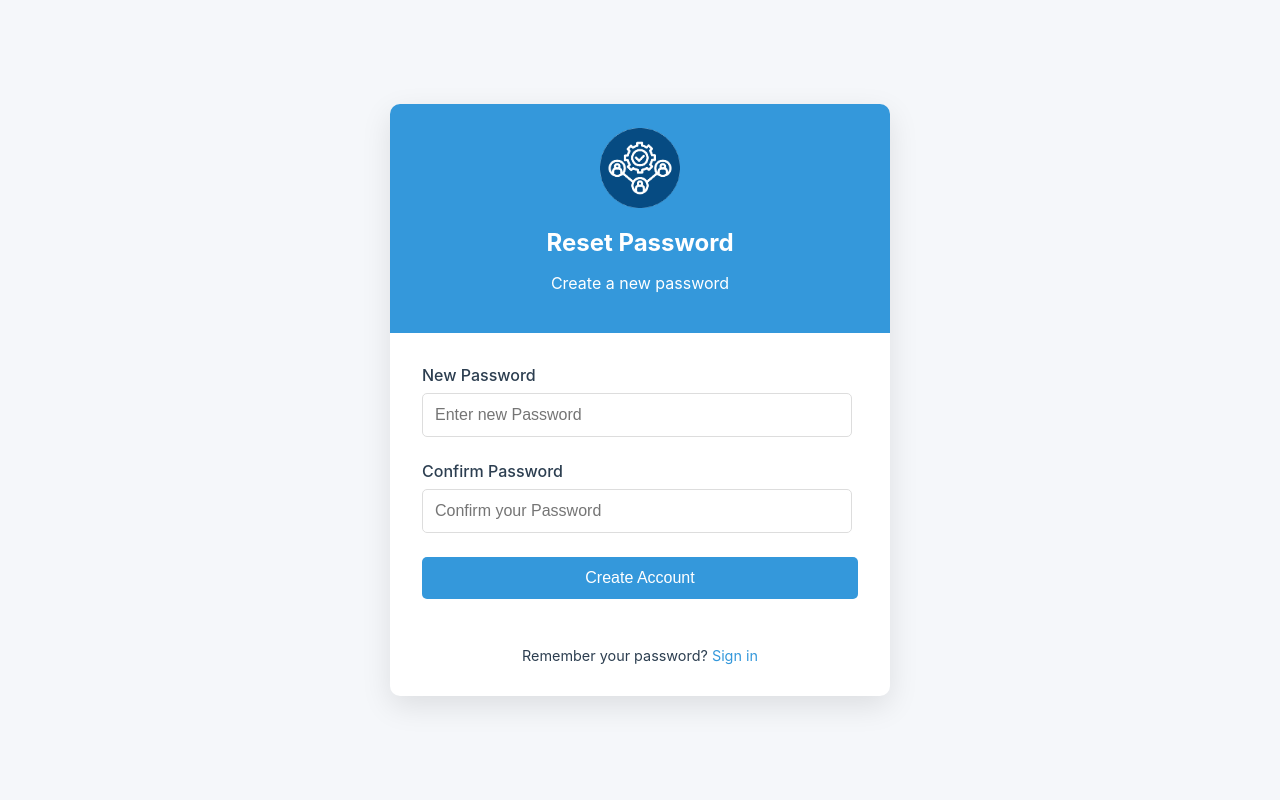
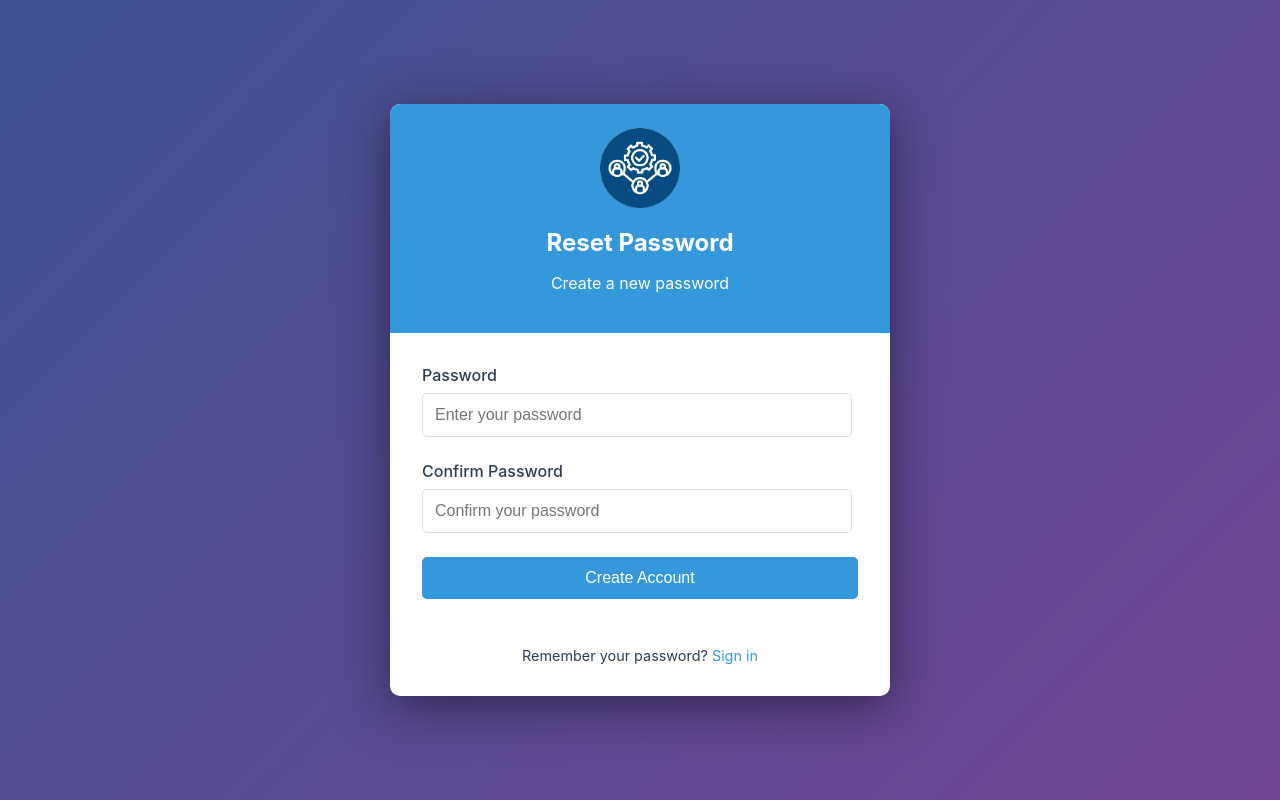
Before and after one commit to Anush980/Customer_Inventory_Management_System, a React (Create React App) app: page /reset in a window 1280 px wide. Built offline with nearby package versions, Linux system fonts and the light colour scheme.

Commit message:
Refactored auth code

```diff
--- a/src/components/auth/AuthForm.jsx
+++ b/src/components/auth/AuthForm.jsx
@@ -2,40 +2,44 @@ import React from "react";
 import "./authform.css";
 import authConfigs from "./authConfigs";
 import AuthHeader from "./authHeader";
-import AuthInput from "./authInput";
-import RememberForgot from "./remember";
+import RememberForgot from "./rememberForgot";
 import Divider from "./divider";
 import SocialLogin from "./socialLogin";
 import AuthFooter from "./authFooter";
 import Button from "../ui/button";
+import Agreement from "./agreement";
 
+const AuthForm = ({ type, onSubmit, children }) => {
+  const config = authConfigs[type];
+  if (!config) return <p>Unknown type.</p>;
 
-const AuthForm = ({ type }) => {
-  const config = authConfigs[type];
-
-  if (!config) return <p>Unknown type.</p>;
   return (
     <div className="auth-container">
       <AuthHeader title={config.title} subtitle={config.subTitle} />
+
       <div className="auth-body">
-        <form action="" method="post" id="login-form">
-          {config.fields.map((field) => {
-            return (
-              <AuthInput
-                label={field.label}
-                type={field.type}
-                placeholder={field.placeholder}
-              />
-            );
-          })}
+        <form onSubmit={onSubmit}>
+
+          {children}
+
           {type === "login" && <RememberForgot />}
+          {type === "register" && <Agreement />}
+
           <Button label={config.buttonText} />
         </form>
-        {(type === "login" || type === "register") && <Divider label={config.dividerText} />}
 
-       {(type === "login" || type === "register") && <SocialLogin />}
+        {(type === "login" || type === "register") && (
+          <Divider label={config.dividerText} />
+        )}
+
+        {(type === "login" || type === "register") && <SocialLogin />}
       </div>
-      <AuthFooter footerText={config.footerText} destination={config.switchLink.to} text={config.switchLink.text} />
+
+      <AuthFooter
+        footerText={config.footerText}
+        destination={config.switchLink.to}
+        text={config.switchLink.text}
+      />
     </div>
   );
 };
--- /dev/null
+++ b/src/components/auth/agreement.css
@@ -0,0 +1,24 @@
+.agreement {
+  display: flex;
+  align-items: center;
+  gap: 0.5rem;
+  margin: 1.5rem 0;
+}
+
+.agreement input[type="checkbox"] {
+  margin: 0;
+}
+
+.agreement label {
+  cursor: pointer;
+  line-height: 1.2;
+}
+
+.agreement a {
+  color: #007bff;
+  text-decoration: underline;
+}
+
+.agreement a:hover {
+  color: #0056b3;
+}
--- /dev/null
+++ b/src/components/auth/agreement.jsx
@@ -0,0 +1,22 @@
+import React from 'react';
+import './agreement.css';
+
+const Agreement = () => {
+  return (
+    <div className="agreement">
+      <input type="checkbox" id="agreement" required />
+      <label htmlFor="agreement">
+        I agree to the{" "}
+        <a href="/register" target="_parent" >
+           Terms of Service
+        </a>{" "}
+        and{" "}
+        <a href="/register" target="_parent">
+          Privacy Policy
+        </a>
+      </label>
+    </div>
+  );
+}
+
+export default Agreement;
--- a/src/components/auth/authConfigs.js
+++ b/src/components/auth/authConfigs.js
@@ -3,10 +3,6 @@ const authConfigs ={
     login:{
     title: "Welcome Back",
     subTitle: "Sign in to your account",
-    fields: [
-      { label: "Email Address", type: "email", placeholder: "Enter your Email" },
-      { label: "Password", type: "password", placeholder: "Enter your Password" }
-    ],
     buttonText: "Sign In",
     dividerText:"or continue with",
     footerText: "Don't have an account?",
@@ -16,24 +12,15 @@ const authConfigs ={
 register:{
     title: "Create Account",
     subTitle: "Get started with your free account",
-    fields: [
-      { label: "Email Address", type: "email", placeholder: "Enter your Email" },
-      { label: "Password", type: "password", placeholder: "Enter your Password" },
-      { label: "Confirm Password", type: "password", placeholder: "Confirm your Password" }
-    ],
     buttonText: "Create Account",
     dividerText:"or sign up with",
     footerText: "Already have an account?",
     switchLink: { text: "Sign in", to: "/login" }
-}
-,
+},
+
 reset:{
     title:"Reset Password",
     subTitle:"Create a new password",
-    fields: [
-      { label: "New Password", type: "password", placeholder: "Enter new Password" },
-      { label: "Confirm Password", type: "password", placeholder: "Confirm your Password" }
-    ],
     buttonText: "Create Account",
     footerText: "Remember your password?",
     switchLink: { text: "Sign in", to: "/login" }
--- a/src/components/auth/authform.css
+++ b/src/components/auth/authform.css
@@ -1,19 +1,21 @@
 body {
-            background-color: #f5f7fa;
+              background: linear-gradient(135deg, #415194, #6e4593);
             display: flex;
             justify-content: center;
             align-items: center;
             min-height: 100vh;
         }
 
+
 .auth-container {
             width: 500px;
             max-width: 600px;
-            background-color: white;
+            background-color: rgb(255, 255, 255);
             border-radius: 10px;
-            box-shadow: 0 10px 30px rgba(0, 0, 0, 0.1);
+            box-shadow: 0 10px 50px rgba(0, 0, 0, 0.5);
             overflow: hidden;
         }
+
 @media (max-width: 768px) {
   .auth-container {
     padding: 1.5rem;
@@ -26,7 +28,8 @@ body {
 @media (max-width: 480px) {
   .auth-container {
     width: 90%;
-    padding: 1rem;
+    padding: 0.8rem;
+    margin:0 auto;
     min-height: 300px;
   }
 
--- a/src/components/auth/rememberForgot.css
+++ b/src/components/auth/rememberForgot.css
@@ -3,15 +3,18 @@
             justify-content: space-between;
             align-items: center;
             margin: 1.5rem;
+
         }
 
         .remember-me {
             display: flex;
             align-items: center;
-            padding-right:40px;
+            padding-right:100px;
+
         }
 
         .remember-me input {
+
             margin-right: 0.5rem;
         }
 
--- a/src/pages/login/index.jsx
+++ b/src/pages/login/index.jsx
@@ -1,10 +1,35 @@
-import React from 'react'
-import AuthForm from '../../components/auth/AuthForm';
+import React, { useState } from "react";
+import AuthForm from "../../components/auth/AuthForm";
+import AuthInput from "../../components/auth/authInput";
 
-const Login = () => {
+function Login() {
+  const [email, setEmail] = useState("");
+  const [password, setPassword] = useState("");
+
+  const handleSubmit = (e) => {
+    e.preventDefault();
+    console.log("Login with:", email, password);
+    // API call
+  };
+
   return (
-   <AuthForm type="login"/>
-  )
+    <AuthForm type="login" onSubmit={handleSubmit}>
+      <AuthInput
+        label="Email"
+        type="email"
+        placeholder="Enter your email"
+        value={email}
+        onChange={(e) => setEmail(e.target.value)}
+      />
+      <AuthInput
+        label="Password"
+        type="password"
+        placeholder="Enter your password"
+        value={password}
+        onChange={(e) => setPassword(e.target.value)}
+      />
+    </AuthForm>
+  );
 }
 
 export default Login;
--- a/src/pages/register/index.jsx
+++ b/src/pages/register/index.jsx
@@ -1,9 +1,31 @@
 import React from 'react'
 import AuthForm from '../../components/auth/AuthForm';
+import AuthInput from '../../components/auth/authInput'
 
 const Register = () => {
   return (
-   <AuthForm type="register"/>
+   <AuthForm type="register">
+      <AuthInput
+        label="Email"
+        type="email"
+        placeholder="Enter your email"
+
+
+      />
+      <AuthInput
+        label="Password"
+        type="password"
+        placeholder="Enter your password"
+
+      />
+      <AuthInput
+        label="Confirm Password"
+        type="password"
+        placeholder="Confirm your password"
+
+      />
+      {/* {error && <p className="error-text">{error}</p>} */}
+    </AuthForm>
   )
 }
 
--- a/src/pages/reset/index.jsx
+++ b/src/pages/reset/index.jsx
@@ -1,9 +1,35 @@
 import React from 'react'
+import { useState } from 'react';
 import AuthForm from '../../components/auth/AuthForm'
+import AuthInput from '../../components/auth/authInput'
 
 function Reset() {
+   const [password, setPassword] = useState("");
+    const [confirmPassword, setConfirmPassword] = useState("");
+
+    const handleSubmit = (e) => {
+      e.preventDefault();
+      console.log("Login with:",  password);
+      // API call
+    };
   return (
-    <AuthForm type="reset"/>
+    <AuthForm type="reset" onSubmit={handleSubmit}>
+    <AuthInput
+        label="Password"
+        type="password"
+        placeholder="Enter your password"
+        value={password}
+        onChange={(e) => setPassword(e.target.value)}
+        />
+        <AuthInput
+        label="Confirm Password"
+        type="password"
+        placeholder="Confirm your password"
+        value={confirmPassword}
+        onChange={(e) => setConfirmPassword(e.target.value)}
+        />
+      </AuthForm>
+
   )
 }
 
```
Also changed, not shown: src/components/auth/rememberForgot.jsx (renamed from src/components/auth/remember.jsx), src/pages/landingPage/index.jsx (added).
